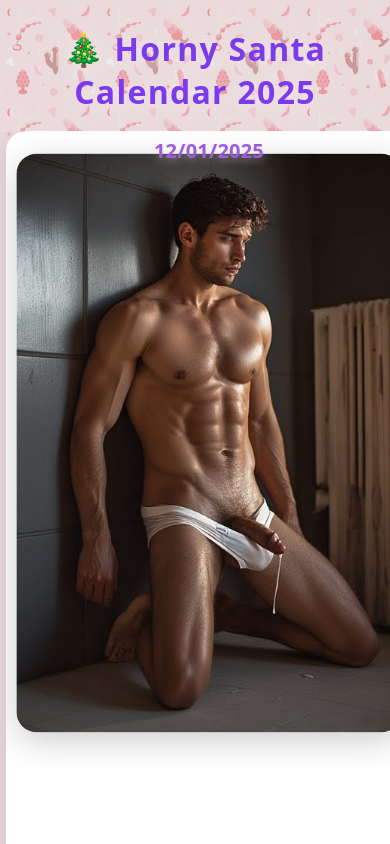
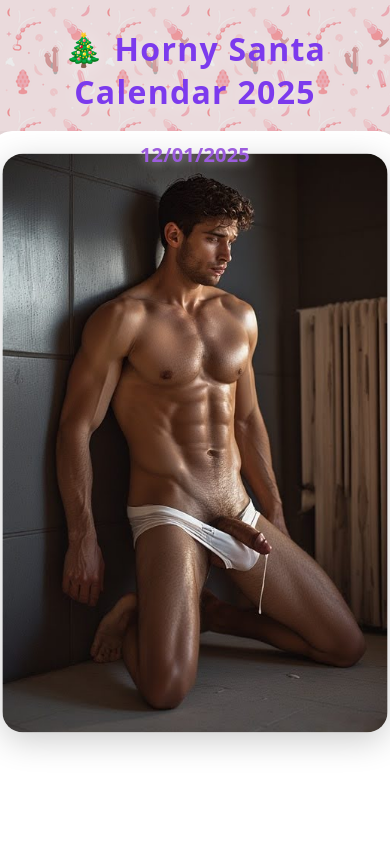
Before and after one commit to 60x134-wq/advent, a React (Vite) app: page / in a window 390 px wide. Shown: the top 844 px of the page. Built offline with nearby package versions, Linux system fonts and the light colour scheme.

Commit message:
mobile image size fix4

```diff
--- a/src/index.css
+++ b/src/index.css
@@ -5,6 +5,7 @@ body {
   width: 100vw;
   background-image: url('/images/bcg.png');
   background-repeat: repeat;
+  overflow-x: hidden;
 
 }
 
@@ -28,6 +29,7 @@ body {
     width: 100vw;
     max-width: 600px;
     margin: 0 auto;
+    align-items: center;
     scroll-snap-type: y mandatory;
     overflow-y: auto;
     height: 100vh;
@@ -45,11 +47,14 @@ body {
     z-index: 1;
     will-change: transform;
     transition: box-shadow 0.2s;
+    display: flex;
+    justify-content: center;
+    align-items: flex-start;
   }
   .shorts-tile img {
-    /* make image wider (smaller left/right gaps) and move it up */
     max-width: 96vw;
     max-height: 72vh;
+    /* smaller top margin so image moves up under the header */
     margin: 1.5vh auto 2vh auto;
     display: block;
     border-radius: 18px;
@@ -64,7 +69,7 @@ body {
     pointer-events: none;
   }
   .tile-header {
-    top: 6px;
+    top: 10px;
     color: #9c5cdd;
     font-weight: 900;
     font-size: 17px;
@@ -115,3 +120,9 @@ body {
 }
 
 /* ===== Christmas motif background ===== */
+
+.bg-christmas {
+  display: flex;
+  flex-direction: column;
+  align-items: center;
+}
```
